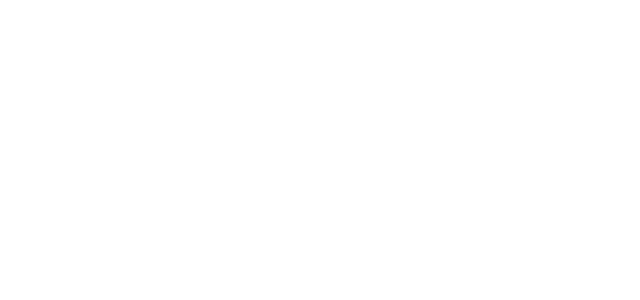
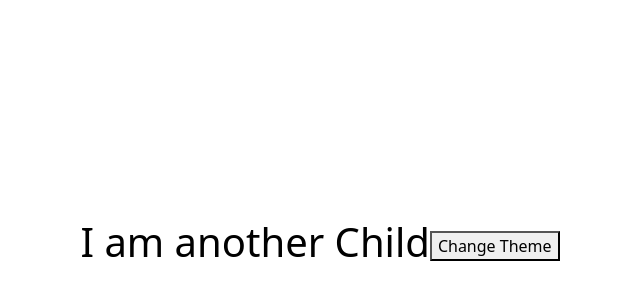
Before and after one commit to sanjaysaravanan/b49weeng-react, a React (Vite) app: page / in a window 1280 px wide. Shown: the part 954-1254 px from the top of the page, without its empty margins (320-960 px from the left). Before the commit the page ends 800 px from the top, so only its background shows below. Built offline with nearby package versions, Linux system fonts and the light colour scheme.

Commit message:
added changes

```diff
--- /dev/null
+++ b/src/Context.jsx
@@ -0,0 +1,26 @@
+import { useState } from "react";
+import ContextChild from "./ContextChild";
+import ThemeContext from "./Theme-Context";
+import ContextChildThree from "./ContextChildThree";
+
+const Context = () => {
+  const [theme, setTheme] = useState("light");
+
+  const changeTheme = () => {
+    if (theme === "light") {
+      setTheme("dark");
+    } else {
+      setTheme("light");
+    }
+  };
+
+  return (
+    <ThemeContext.Provider value={{ theme, changeTheme }}>
+      {/* avoid props drilling */}
+      <ContextChild />
+      <ContextChildThree />
+    </ThemeContext.Provider>
+  );
+};
+
+export default Context;
--- /dev/null
+++ b/src/ContextChild.jsx
@@ -0,0 +1,26 @@
+import { useContext } from "react";
+import ThemeContext from "./Theme-Context";
+
+const ContextChild = () => {
+  // Consume a Context
+  const { theme, changeTheme } = useContext(ThemeContext);
+
+  return (
+    <div
+      style={{
+        display: "flex",
+        justifyContent: "center",
+        alignItems: "center",
+        height: "100vh",
+        backgroundColor: theme === "light" ? "#fff" : "#000",
+      }}
+    >
+      {console.log("theme", theme)}
+      <button type="button" onClick={changeTheme}>
+        Change Theme
+      </button>
+    </div>
+  );
+};
+
+export default ContextChild;
--- /dev/null
+++ b/src/ContextChildThree.jsx
@@ -0,0 +1,28 @@
+import { useContext } from "react";
+import ThemeContext from "./Theme-Context";
+
+const ContextChildThree = () => {
+  // Consume a Context
+  const { theme, changeTheme } = useContext(ThemeContext);
+
+  return (
+    <div
+      style={{
+        display: "flex",
+        justifyContent: "center",
+        alignItems: "center",
+        height: "100vh",
+        backgroundColor: theme === "light" ? "#fff" : "#000",
+        color: theme === "light" ? "#000" : "#fff",
+      }}
+    >
+      <h1>I am another Child</h1>
+      {console.log("theme", theme)}
+      <button type="button" onClick={changeTheme}>
+        Change Theme
+      </button>
+    </div>
+  );
+};
+
+export default ContextChildThree;
--- a/src/LifeCycle.jsx
+++ b/src/LifeCycle.jsx
@@ -1,7 +1,6 @@
-import { useState, useEffect } from 'react';
+import { useState, useEffect } from "react";
 
 const LifeCycle = () => {
-
   const [count, setCount] = useState(0);
 
   const [intervalId, setIntervalId] = useState(null);
@@ -9,59 +8,58 @@ const LifeCycle = () => {
   const intervalCallback = () => {
     setCount((count) => count + 1); // avoid async behavior on  multiple setState actions, safety one to prefer
     console.log(count);
-  }
+  };
 
   const increaseCount = () => {
-    setCount(count => {
-      console.log('setcount first',count);
+    setCount((count) => {
+      console.log("setcount first", count);
       return count + 1;
     });
-    console.log('Line 18');
-    setCount(count => {
-      console.log('setcount second',count);
+    console.log("Line 18");
+    setCount((count) => {
+      console.log("setcount second", count);
       return count;
     });
     // asynchronous in nature
     // passing callback( access the previous value ) in setState func will try to treat it like synchronous value
-    console.log('Value After Running setCount', count); // always setState is treated async
-  }
+    console.log("Value After Running setCount", count); // always setState is treated async
+  };
 
   const decreaseCount = () => {
     setCount(count - 1);
-  }
+  };
 
   const startInterval = () => {
     const id = setInterval(intervalCallback, 1000);
     setIntervalId(id);
-  }
+  };
 
   const stopInterval = () => {
     if (intervalId !== null) {
       clearInterval(intervalId);
       setIntervalId(null);
     }
-  }
-
+  };
 
   useEffect(() => {
-
     startInterval();
-
+    return () => {
+      stopInterval();
+    };
     // eslint-disable-next-line react-hooks/exhaustive-deps
   }, []);
 
   return (
     <>
-      {console.log('Value at re-rendering', count)}
+      {console.log("Value at re-rendering", count)}
       <h1>Simple Counter Application</h1>
       <h2>{count}</h2>
       {/* <button onClick={increaseCount} >Inc</button>
       <button onClick={decreaseCount} >Dec</button> */}
-      <button onClick={startInterval} >Start</button>
-      <button onClick={stopInterval} >Stop</button>
+      <button onClick={startInterval}>Start</button>
+      <button onClick={stopInterval}>Stop</button>
     </>
   );
-}
-
+};
 
 export default LifeCycle;
--- a/src/LifeCycle3.jsx
+++ b/src/LifeCycle3.jsx
@@ -17,7 +17,7 @@ const PopUp = ({ handleSubmit, color }) => {
   }, []);
 
   const formSubmit = (e) => {
-    // e.preventDefault();
+    e.preventDefault();
 
     handleSubmit({
       email,
--- /dev/null
+++ b/src/PropsDrilling.jsx
@@ -0,0 +1,56 @@
+import { useState } from "react";
+
+const Child = ({ value }) => {
+  const [count, setCount] = useState(0);
+
+  const incCount = () => {
+    setCount((count) => count + 1);
+  };
+
+  return (
+    <>
+      {console.log("rendring child")}
+      <h1>Child</h1>
+      {/* <h3>Count: {value}</h3> */}
+      <h3>Count: {count}</h3>
+      <button onClick={incCount}>+</button>
+    </>
+  );
+};
+
+const Parent = ({ value }) => {
+  const [count, setCount] = useState(0);
+
+  const incCount = () => {
+    setCount((count) => count + 1);
+  };
+  return (
+    <>
+      {console.log("rendering parent")}
+      <h1>Parent</h1>
+      {/* <h3>Count: {value}</h3> */}
+      {/* <h3>Count: {count}</h3> */}
+      {/* <button onClick={incCount}>+</button> */}
+      <Child value={value} />
+    </>
+  );
+};
+
+const GrandParent = () => {
+  const [count, setCount] = useState(0);
+
+  const incCount = () => {
+    setCount((count) => count + 1);
+  };
+  return (
+    <>
+      {console.log("rendering grandparent")}
+      <h1>Grand Parent</h1>
+      {/* <h3>Count: {count}</h3> */}
+      {/* <button onClick={incCount}>+</button> */}
+      <Parent value={count} />
+    </>
+  );
+};
+
+export default GrandParent;
--- /dev/null
+++ b/src/Theme-Context.js
@@ -0,0 +1,5 @@
+import { createContext } from "react";
+
+const ThemeContext = createContext(null);
+
+export default ThemeContext;
--- a/src/main.jsx
+++ b/src/main.jsx
@@ -9,15 +9,17 @@ import ReusablePage from "./ReusablePage.jsx";
 import LifeCycle from "./LifeCycle.jsx";
 import LifeCycleTwo from "./LifeCycleTwo.jsx";
 import LifeCycleThree from "./LifeCycle3.jsx";
+import GrandParent from "./PropsDrilling.jsx";
+import Context from "./Context.jsx";
 
 ReactDOM.createRoot(document.getElementById("root")).render(
-  <LifeCycleThree />
+  <Context />
   // <React.StrictMode>
   //   {/* <Products /> */}
   //   {/* <App /> */}
   //   {/* <UsersPage /> */}
   //   {/* <CounterPage /> */}
   //   {/* <ReusablePage /> */}
-  //   <LifeCycle />
+  // <LifeCycle />
   // </React.StrictMode>,
 );
```
